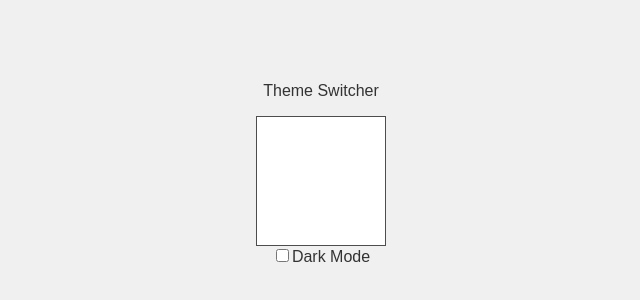
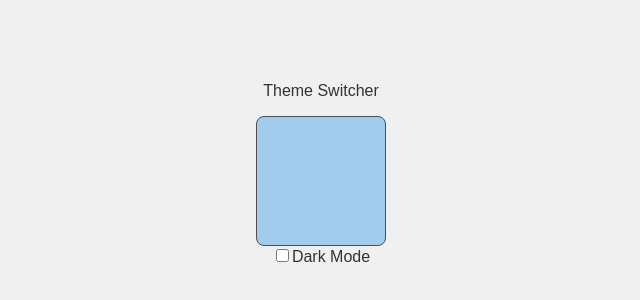
Before and after one commit to leonardo-vargas-de-paula/react-theme-switcher, a React (Vite) app: page / in a window 1280 px wide. Shown: the part 234-534 px from the top of the page, without its empty margins (319-959 px from the left). Built offline with nearby package versions, Linux system fonts and the light colour scheme.

Commit message:
feat: estiliza a box e troca a cor dos temas dark e light para melhor visualizaçao da mudança

```diff
--- a/src/components/Box/styles.css
+++ b/src/components/Box/styles.css
@@ -1,13 +1,14 @@
 .box{
     width: 8rem;
     height:8rem;
-    border: 1px solid #4e4c4c
+    border: 1px solid #4e4c4c;
+    border-radius: 0.5rem;
 }
 
 .box.light{
-    background-color: #fff;
+    background-color: #a2ccee;
 }
 
 .box.dark{
-    background-color: #333;
+    background-color: #4909af;
 }
```
